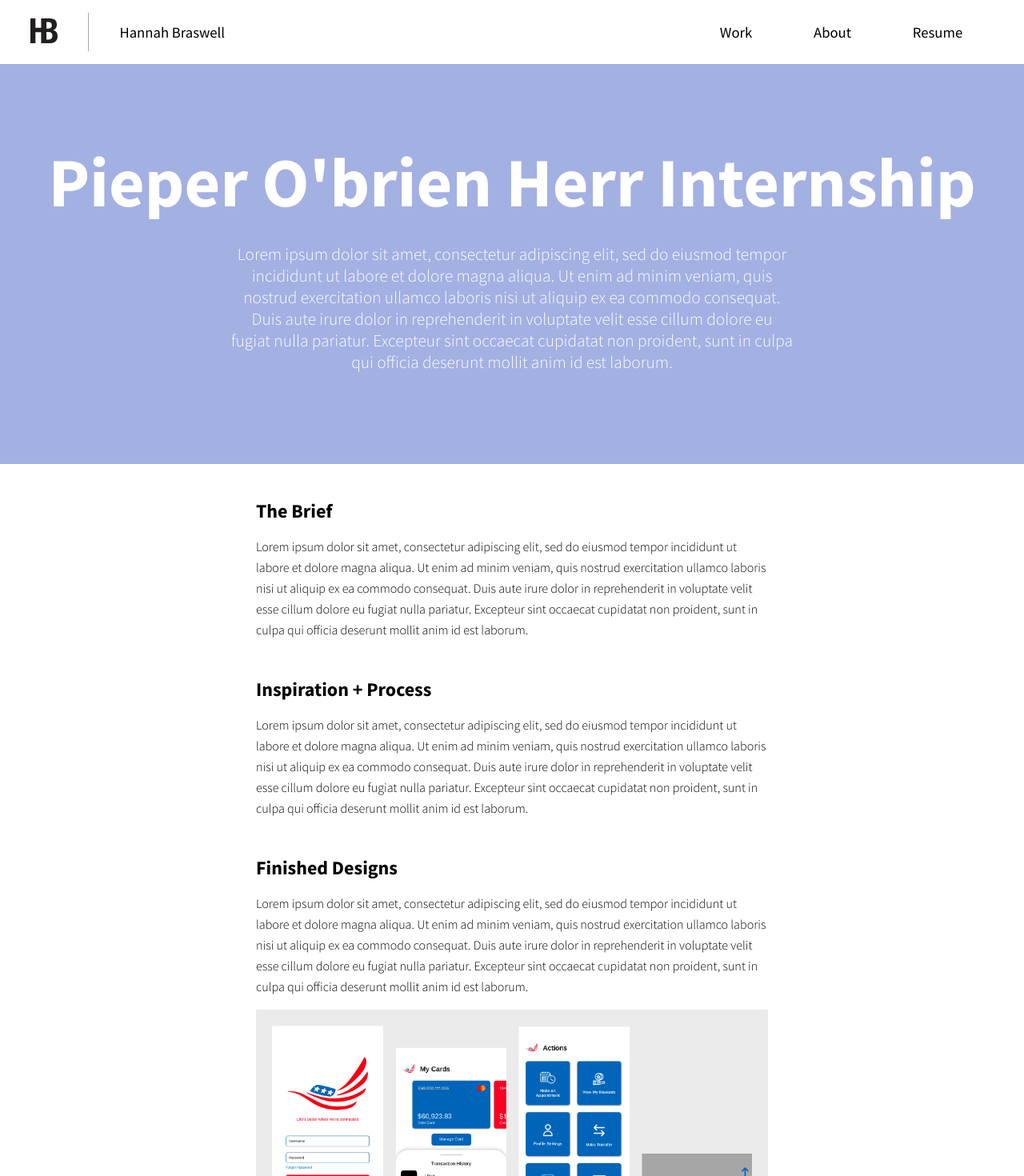
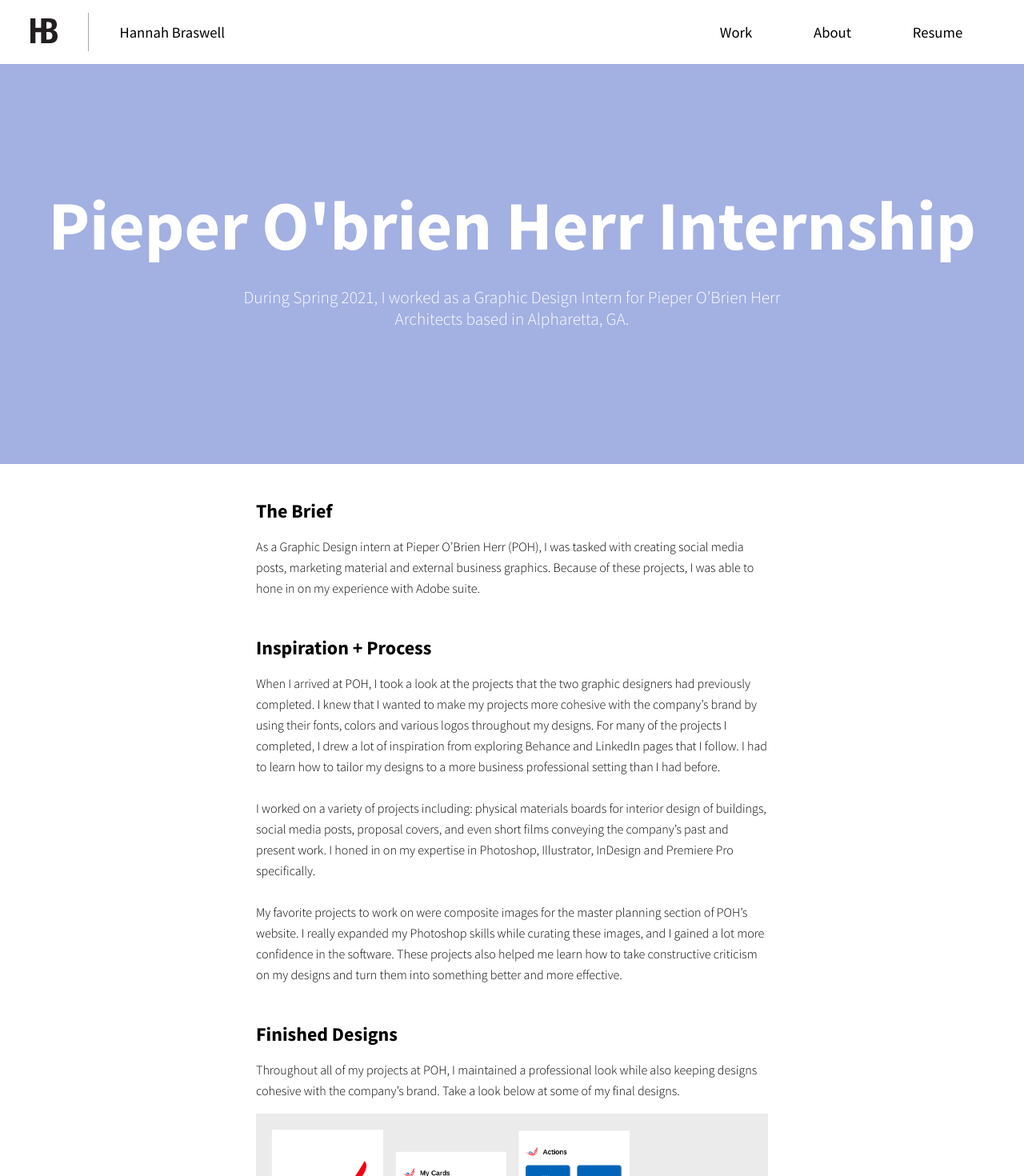
Before and after one commit to wesleypetry/HannahPortfolio, a React (Create React App) app: page /POH in a window 1280 px wide. Shown: the top 1470 px of the page at 80% size. Built offline with nearby package versions, Linux system fonts and the light colour scheme.

Commit message:
iframe, poh text

```diff
--- a/src/Pages/Projects/BrandConcept.js
+++ b/src/Pages/Projects/BrandConcept.js
@@ -35,6 +35,7 @@
                 <p>After ample brainstorming, I decided to create a brand called “Botanical” inspired by zero-waste living and clean ingredients. Since starting my college career, I became very interested in the zero-waste lifestyle. I learned a lot about how plastic waste is harming the environment, so I decided to create Botanical as an all natural, zero-waste company that sells skincare products.<br/><br/>I created thumbnail logo designs, finally deciding on one. Next, I created a brand guide containing colors, fonts, logo variations and the overall style of Botanical. From there, I designed a trifold brochure meant to be sent to customers via mail to inform them about the brand, mission and products. I printed this piece using a HP Indigo 5000 digital printing press. Next, I designed a variable data printed (VDP) booklet using Adobe InDesign in conjunction with XMPie uCreate software. XMPie makes it possible to take data and use it to make different variables in a design. Many variables change in this piece including the recipient's name, the information on page 5 pertaining to each person's skin type, and colors of graphics and images. Finally, I created the brand's story, which showcases Botanical's marketing strategy, brand specifications, and a detailed look at the variable data printed booklet.</p>
                 <h2>Finished Designs</h2>
                 <p>I stuck to the brand guidelines I created throughout this entire project. Below you can view each of the different pieces that made up this project from start to finish. </p>
+                <iframe allowfullscreen="allowfullscreen" scrolling="no" className="iframe" src="https://heyzine.com/flip-book/7e5aad1792.html" width="100%" height="400px"></iframe>
                 <img className={brandguideStyle} src = {brandguide} onClick={changeStyle} alt = "brandguide"/>
                 <h2>Key Takeaways</h2>
                 <p> I really enjoyed this project because I was able to basically create something from the ground up and really build it to what I wanted it to be. I was able to bring my ideas to life through print media. It also opened my eyes on the creative and design side of branding. I learned new software, like XMPie, that is used in marketing campaigns. Even though this project was conceptual, it felt real when I had all of the pieces together. </p>
--- a/src/Pages/Projects/POH.js
+++ b/src/Pages/Projects/POH.js
@@ -25,16 +25,18 @@
             <div className="colorheader-p">
                 <div className="headertext">
                     <h1>Pieper O'brien Herr Internship</h1>
-                    <h3>Lorem ipsum dolor sit amet, consectetur adipiscing elit, sed do eiusmod tempor incididunt ut labore et dolore magna aliqua. Ut enim ad minim veniam, quis nostrud exercitation ullamco laboris nisi ut aliquip ex ea commodo consequat. Duis aute irure dolor in reprehenderit in voluptate velit esse cillum dolore eu fugiat nulla pariatur. Excepteur sint occaecat cupidatat non proident, sunt in culpa qui officia deserunt mollit anim id est laborum.</h3>
+                    <h3>During Spring 2021, I worked as a Graphic Design Intern for Pieper O’Brien Herr Architects based in Alpharetta, GA.</h3>
                 </div>
             </div>
             <div className="casestudy">
                 <h2>The Brief</h2>
-                <p>Lorem ipsum dolor sit amet, consectetur adipiscing elit, sed do eiusmod tempor incididunt ut labore et dolore magna aliqua. Ut enim ad minim veniam, quis nostrud exercitation ullamco laboris nisi ut aliquip ex ea commodo consequat. Duis aute irure dolor in reprehenderit in voluptate velit esse cillum dolore eu fugiat nulla pariatur. Excepteur sint occaecat cupidatat non proident, sunt in culpa qui officia deserunt mollit anim id est laborum.</p>
+                <p>As a Graphic Design intern at Pieper O’Brien Herr (POH), I was tasked with creating social media posts, marketing material and external business graphics. Because of these projects, I was able to hone in on my experience with Adobe suite. </p>
                 <h2>Inspiration + Process</h2>
-                <p>Lorem ipsum dolor sit amet, consectetur adipiscing elit, sed do eiusmod tempor incididunt ut labore et dolore magna aliqua. Ut enim ad minim veniam, quis nostrud exercitation ullamco laboris nisi ut aliquip ex ea commodo consequat. Duis aute irure dolor in reprehenderit in voluptate velit esse cillum dolore eu fugiat nulla pariatur. Excepteur sint occaecat cupidatat non proident, sunt in culpa qui officia deserunt mollit anim id est laborum.</p>
+                <p>When I arrived at POH, I took a look at the projects that the two graphic designers had previously completed. I knew that I wanted to make my projects more cohesive with the company’s brand by using their fonts, colors and various logos throughout my designs. For many of the projects I completed, I drew a lot of inspiration from exploring Behance and LinkedIn pages that I follow. I had to learn how to tailor my designs to a more business professional setting than I had before.
+                    <br/><br/>I worked on a variety of projects including: physical materials boards for interior design of buildings, social media posts, proposal covers, and even short films conveying the company’s past and present work. I honed in on my expertise in Photoshop, Illustrator, InDesign and Premiere Pro specifically.
+                    <br/><br/>My favorite projects to work on were composite images for the master planning section of POH’s website. I really expanded my Photoshop skills while curating these images, and I gained a lot more confidence in the software. These projects also helped me learn how to take constructive criticism on my designs and turn them into something better and more effective.</p>
                 <h2>Finished Designs</h2>
-                <p>Lorem ipsum dolor sit amet, consectetur adipiscing elit, sed do eiusmod tempor incididunt ut labore et dolore magna aliqua. Ut enim ad minim veniam, quis nostrud exercitation ullamco laboris nisi ut aliquip ex ea commodo consequat. Duis aute irure dolor in reprehenderit in voluptate velit esse cillum dolore eu fugiat nulla pariatur. Excepteur sint occaecat cupidatat non proident, sunt in culpa qui officia deserunt mollit anim id est laborum.</p>
+                <p>Throughout all of my projects at POH, I maintained a professional look while also keeping designs cohesive with the company’s brand. Take a look below at some of my final designs. </p>
                 <img className={brandguideStyle} onClick={changeStyle} src = {bankapp} alt = "bankapp"/>
                 <h2>Key Takeaways</h2>
                 <p>Lorem ipsum dolor sit amet, consectetur adipiscing elit, sed do eiusmod tempor incididunt ut labore et dolore magna aliqua. Ut enim ad minim veniam, quis nostrud exercitation ullamco laboris nisi ut aliquip ex ea commodo consequat. Duis aute irure dolor in reprehenderit in voluptate velit esse cillum dolore eu fugiat nulla pariatur. Excepteur sint occaecat cupidatat non proident, sunt in culpa qui officia deserunt mollit anim id est laborum.</p>
--- a/src/Pages/Projects/projects.css
+++ b/src/Pages/Projects/projects.css
@@ -92,3 +92,7 @@
 .boldLink {
     font-weight: 600;
 }
+
+.iframe{
+    border: none;
+}
```
